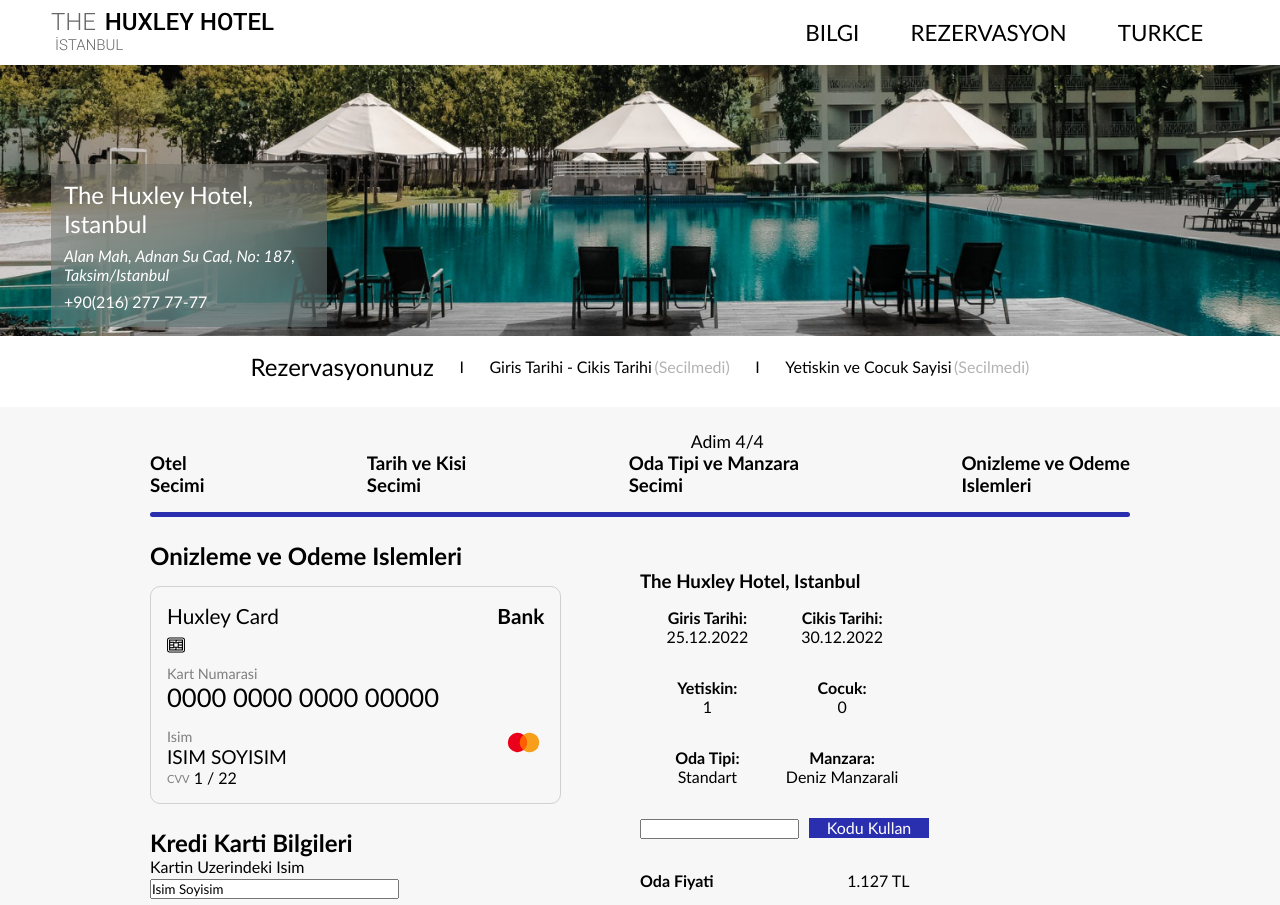
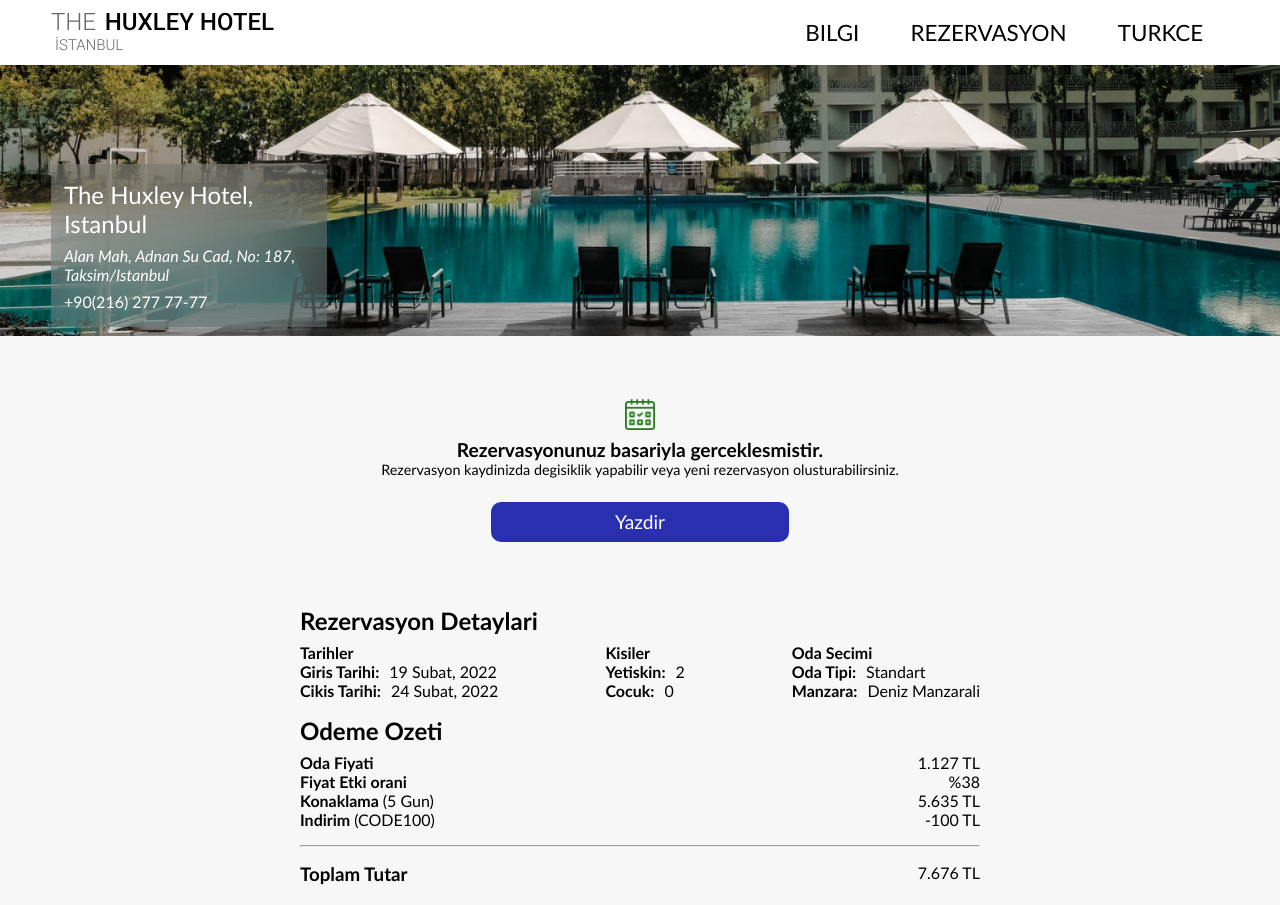
Before and after one commit to keremalan/a56e8e3ef56b7c88b17605ea1cc857fe-old, a Vue app: page / in a window 1280 px wide. Shown: the top 905 px of the page. Built offline with nearby package versions, Linux system fonts and the light colour scheme.

Commit message:
Add ReservationSuccess

```diff
--- a/src/App.vue
+++ b/src/App.vue
@@ -1,9 +1,7 @@
 <template>
   <Header/>
   <Banner/>
-  <Status/>
-  <P-Indicator/>
-  <PiLastStep/>
+  <PaymentSuccess/>
 </template>
 
 <script>
@@ -15,10 +13,11 @@
 import PiSecondStep from './components/PiSecondStep/PiSecondStep.vue'
 import PiThirdStep from './components/PiThirdStep/PiThirdStep.vue'
 import PiLastStep from './components/PiLastStep/PiLastStep.vue'
+import PaymentSuccess from './components/PaymentSuccess/PaymentSuccess.vue'
 export default {
   name: 'App',
   components: {
-    Header, Banner, Status, PIndicator, PiFirstStep, PiSecondStep, PiThirdStep, PiLastStep
+    Header, Banner, Status, PIndicator, PiFirstStep, PiSecondStep, PiThirdStep, PiLastStep, PaymentSuccess
 
   }
 }
--- /dev/null
+++ b/src/components/PaymentSuccess/PaymentSuccess.scss
@@ -0,0 +1,110 @@
+:root {
+    --secondaryColor: #FFFFFF;
+}
+
+.paymentSuccess {
+    max-width: 680px;
+    margin: 3vh auto 0;
+    display: flex;
+    flex-direction: column;
+}
+
+.paymentSuccess-top {
+    display: flex;
+    flex-direction: column;
+    justify-content: center;
+    align-items: center;
+    text-align: center;
+    margin: 6vh 0;
+}
+
+.paymentSuccess-icon {
+    max-width: 2.4vw;
+    margin-bottom: 1vh;
+}
+
+.paymentSuccess-top > h2 {
+    font-size: 1.2rem;
+}
+
+.paymentSuccess-top > span {
+    font-size: 0.9rem;
+}
+
+.reservationOverview {
+    margin: 2vh 0;
+    width: 100%;
+    display: flex;
+    flex-direction: column;
+}
+
+.reservationOverview-roomImage {
+    display: none;
+    flex: 1;
+    max-height: 240px;
+
+}
+
+.reservationOverview-details {
+    margin-top: 1vh;
+    display: flex;
+    flex: 1;
+    flex-direction: row;
+    justify-content: space-between;
+}
+
+.reservationOverview-details--date, .reservationOverview-details--person, .reservationOverview-details--room {
+    display: flex;
+    flex-direction: column;
+    justify-content: left;
+}
+
+.reservationOverview-details--date-startDate, .reservationOverview-details--date-endDate, .reservationOverview-details--person-adultPerson,  .reservationOverview-details--person-childPerson, .reservationOverview-details--room-roomType, .reservationOverview-details--room-roomScenic {
+    display: flex;
+    flex-direction: row;
+    text-align: left;
+}
+
+.reservationOverview-details--span {
+    margin-left: 10px;
+}
+
+.paymentOverview {
+    border-radius: 10px;
+    display: flex;
+    flex-direction: column;
+    justify-content: space-between;
+}
+
+.paymentOverview-roomPrice, .paymentOverview-priceEffect, .paymentOverview-dates, .paymentOverview-discount {
+    display: flex;
+    flex-direction: row;
+    justify-content: space-between;
+}
+
+.reservationOptions {
+    display: flex;
+    flex-direction: row;
+    justify-content: space-between;
+    margin-bottom: 12vh;
+}
+
+.reservationOptions > button {
+    font-size: 1rem;
+    width: 200px;
+}
+
+.paymentOverview > h2 {
+    margin-bottom: 1vh;
+}
+
+.paymentOverview-discount {
+    margin-bottom: 2vh;
+}
+
+.paymentOverview-price {
+    display: flex;
+    flex-direction: row;
+    justify-content: space-between;
+    margin: 2vh 0 0 0;
+}
--- /dev/null
+++ b/src/components/PaymentSuccess/PaymentSuccess.vue
@@ -0,0 +1,89 @@
+<template>
+    <div class="paymentSuccess">
+        <div class="paymentSuccess-top">
+            <img :src="PaymentSuccess" class="paymentSuccess-icon">
+            <h2>Rezervasyonunuz basariyla gerceklesmistir.</h2>
+            <span>Rezervasyon kaydinizda degisiklik yapabilir veya yeni rezervasyon olusturabilirsiniz.</span>
+            <button>Yazdir</button>
+        </div>
+        <div class="reservationOverview">
+            <h2>Rezervasyon Detaylari</h2>
+            <div class="reservationOverview-roomImage">
+                <img :src="RoomType1">
+            </div>
+            <div class="reservationOverview-details">
+                <div class="reservationOverview-details--date">
+                    <div class="details-date">
+                        <h4>Tarihler</h4>
+                        <div class="reservationOverview-details--date-startDate">
+                            <strong>Giris Tarihi:</strong>
+                            <span class="reservationOverview-details--span">19 Subat, 2022</span>
+                        </div>
+                        <div class="reservationOverview-details--date-endDate">
+                            <strong>Cikis Tarihi:</strong>
+                            <span class="reservationOverview-details--span">24 Subat, 2022</span>
+                        </div>
+                    </div>
+                </div>
+                <div class="reservationOverview-details--person">
+                    <h4>Kisiler</h4>
+                    <div class="details-person">
+                        <div class="reservationOverview-details--person-adultPerson">
+                            <strong>Yetiskin:</strong>
+                            <span class="reservationOverview-details--span">2</span>
+                        </div>
+                        <div class="reservationOverview-details--person-childPerson">
+                            <strong>Cocuk:</strong>
+                            <span class="reservationOverview-details--span">0</span>
+                        </div>
+                    </div>
+                </div>
+                <div class="reservationOverview-details--room">
+                    <h4>Oda Secimi</h4>
+                    <div class="details-room">
+                        <div class="reservationOverview-details--room-roomType">
+                            <strong>Oda Tipi:</strong>
+                            <span class="reservationOverview-details--span">Standart</span>
+                        </div>
+                        <div class="reservationOverview-details--room-roomScenic">
+                            <strong>Manzara:</strong>
+                            <span class="reservationOverview-details--span">Deniz Manzarali</span>
+                        </div>
+                    </div>
+                </div>
+            </div>
+        </div>
+        <div class="paymentOverview">
+            <h2>Odeme Ozeti</h2>
+            <div class="paymentOverview-roomPrice"><strong>Oda Fiyati</strong>1.127 TL</div>
+            <div class="paymentOverview-priceEffect"><strong>Fiyat Etki orani</strong><span>%38</span></div>
+            <div class="paymentOverview-dates"><div><strong>Konaklama </strong>(5 Gun) </div><span>5.635 TL</span></div>
+            <div class="paymentOverview-discount"><div><strong>Indirim </strong>(CODE100)</div><span>-100 TL</span></div>
+            <hr class="paymentOverview-hr">
+            <div class="paymentOverview-price">
+                <h3 class="paymentOverview-price--headline3">Toplam Tutar</h3>
+                <span class="paymentOverview-price--span">7.676 TL</span>
+            </div>
+        </div>
+        <div class="reservationOptions">
+            <button>Yeni Rezervasyon Yap</button>
+            <button>Rezervasyonu Guncelle</button>
+            <button>Rezervasyonu Iptal Et</button>
+        </div>
+    </div>
+</template>
+
+<script>
+import PaymentSuccess from '@/assets/paymentSuccess-icon.png';
+import RoomType1 from '@/assets/roomType-1.png';
+import './PaymentSuccess.scss';
+export default {
+    name: 'PaymentSuccess',
+            setup() {
+        return {
+            PaymentSuccess,
+            RoomType1,
+        };
+    },
+}
+</script>
--- a/src/components/PiLastStep/PiLastStep.scss
+++ b/src/components/PiLastStep/PiLastStep.scss
@@ -1,7 +1,6 @@
 .pi-last {
     max-width: 980px;
     margin: 3vh auto 0;
-    height: 60vh;
 }
 
 .pi-last--checkout {
@@ -199,6 +198,7 @@
 .reservation-buttons {
     display: flex;
     flex-direction: row;
+    margin-bottom: 12vh;
 }
 
 .reservation-button-right {
```
Also changed, not shown: src/assets/paymentSuccess-icon.png (added).
